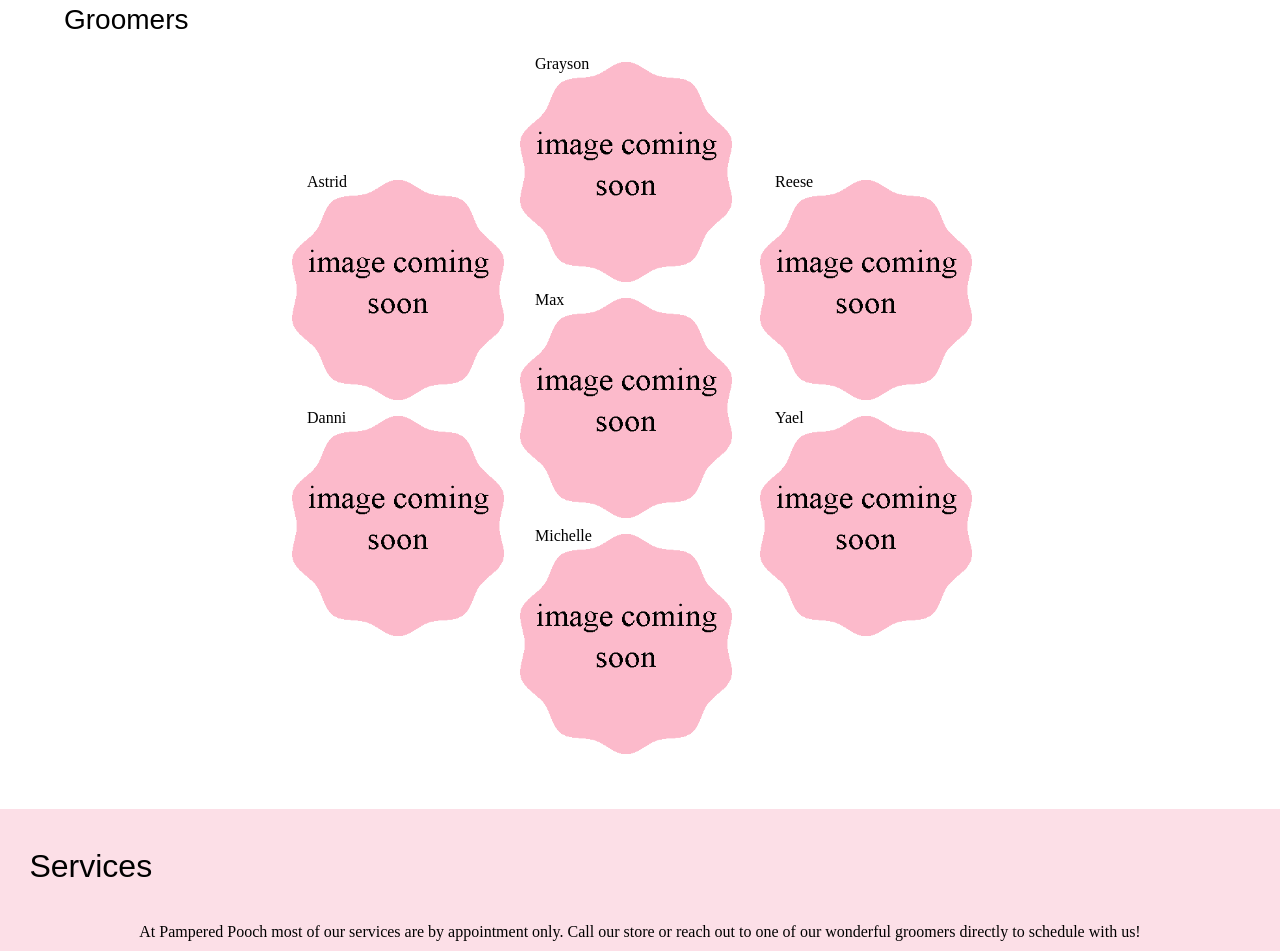
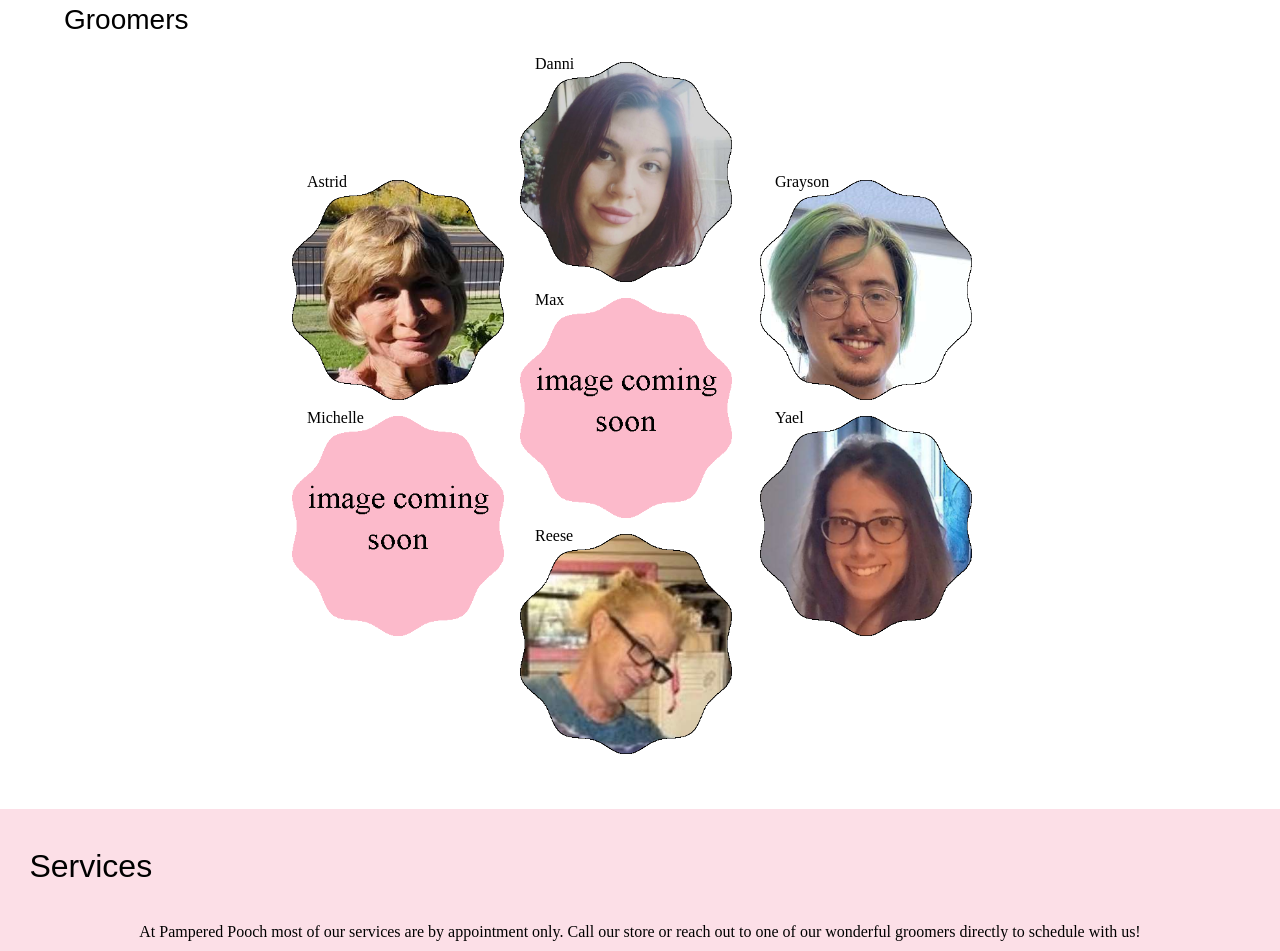
Before and after one commit to kaiThomas236/PamperedPooch, a plain HTML site: page index.html in a window 1280 px wide. Shown: the part 996-1947 px from the top of the page. Drawn offline with nearby package versions, Linux system fonts and the light colour scheme; a web font is replaced by a local one.

Commit message:
groomer pictures

```diff
--- a/index.html
+++ b/index.html
@@ -68,13 +68,13 @@
             <div class="inner-row mb-4">
               <div class="col 1">
                 <p>Astrid</p>
-                <img src="images/icon-image_coming-soon.png" alt="">
+                <img src="images/astrid.png" alt="">
                 <div class="summary">Similique harum quisquam libero dolore quidem aspernatur nisi, rerum ea explicabo et distinctio ipsam eius ab nobis earum doloribus nam ad consequuntur.</div>
               </div>
             </div>
             <div class="inner-row mb-4">
               <div class="col 2">
-                <p>Danni</p>
+                <p>Michelle</p>
                 <img src="images/icon-image_coming-soon.png" alt="">
                 <div class="summary">Similique harum quisquam libero dolore quidem aspernatur nisi, rerum ea explicabo et distinctio ipsam eius ab nobis earum doloribus nam ad consequuntur.</div>
               </div>
@@ -83,9 +83,9 @@
           <div class="col-12 col-md-4 col-outer-2 pe-3 ps-0">
             <div class="inner-row mb-4">
               <div class="col 3">
-                <p>Grayson</p>
-                <img src="images/icon-image_coming-soon.png" alt="">
-                <div class="summary">Hi! My name is Grayson. I live in Boulder and have a passion for animals. I'm excited to meet yours!</div>
+                <p>Danni</p>
+                <img src="images/danni.png" alt="">
+                <div class="summary">Similique harum quisquam libero dolore quidem aspernatur nisi, rerum ea explicabo et distinctio ipsam eius ab nobis earum doloribus nam ad consequuntur.</div>
               </div>
             </div>
             <div class="inner-row mb-4">
@@ -97,8 +97,8 @@
             </div>
             <div class="inner-row mb-4">
               <div class="col 5">
-                <p>Michelle</p>
-                <img src="images/icon-image_coming-soon.png" alt="">
+                <p>Reese</p>
+                <img src="images/reese.png" alt="">
                 <div class="summary">Similique harum quisquam libero dolore quidem aspernatur nisi, rerum ea explicabo et distinctio ipsam eius ab nobis earum doloribus nam ad consequuntur.</div>
               </div>
             </div>
@@ -106,15 +106,15 @@
           <div class="col-12 col-md-4 col-outer-3 pe-3 pb-0">
             <div class="inner-row mb-4">
               <div class="col 6">
-                <p>Reese</p>
-                <img src="images/icon-image_coming-soon.png" alt="">
-                <div class="summary">Similique harum quisquam libero dolore quidem aspernatur nisi, rerum ea explicabo et distinctio ipsam eius ab nobis earum doloribus nam ad consequuntur.</div>
+                <p>Grayson</p>
+                <img src="images/grayson.png" alt="">
+                <div class="summary">Hi! My name is Grayson. I live in Boulder and have a passion for animals. I'm excited to meet yours!</div>
               </div>
             </div>
             <div class="inner-row mb-4">
               <div class="col 7">
                 <p>Yael</p>
-                <img src="images/icon-image_coming-soon.png" alt="">
+                <img src="images/yael.png" alt="">
                 <div class="summary">Hi, my name is Yael and I'm a dog groomer at the Pampered Pooch.</div>
               </div>
             </div>
```
Also changed, not shown: images/astrid.png (added), images/danni.png (added), images/grayson.png (added), images/reese.png (added), images/yael.png (added).
